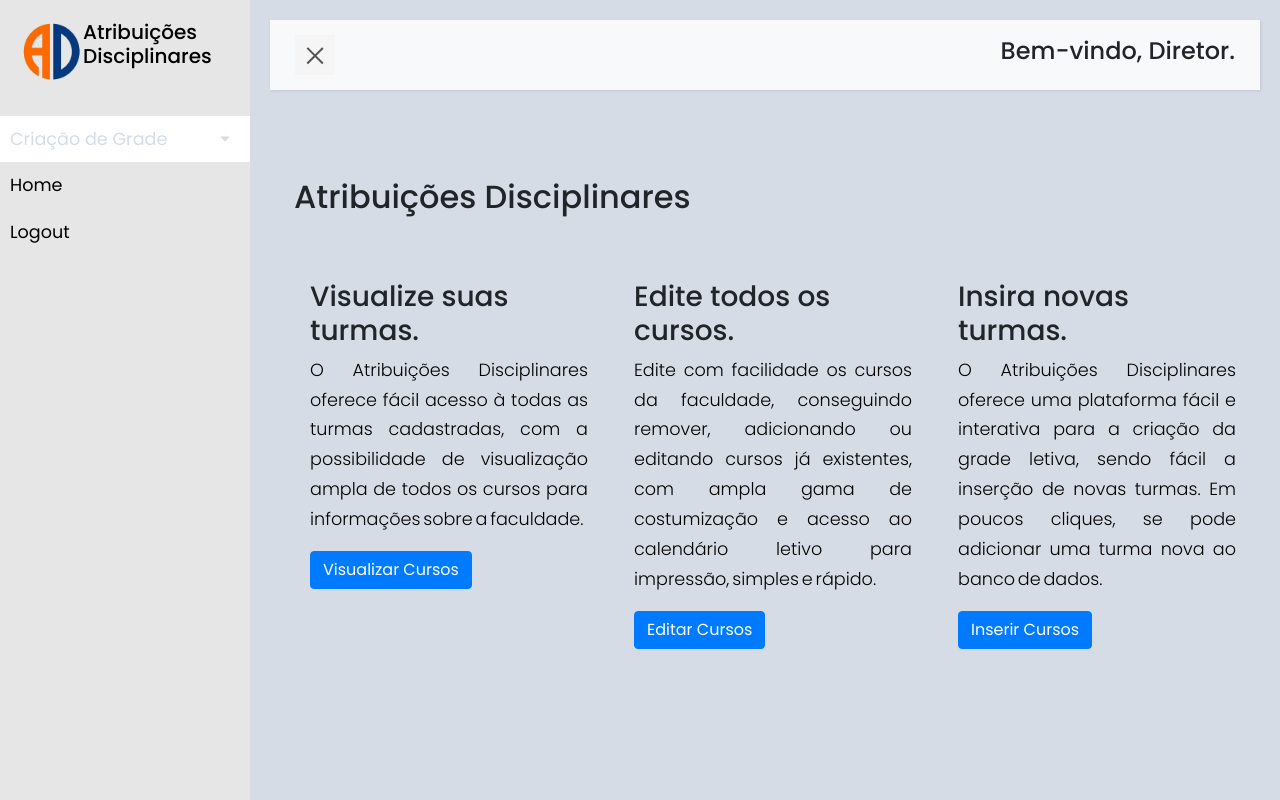
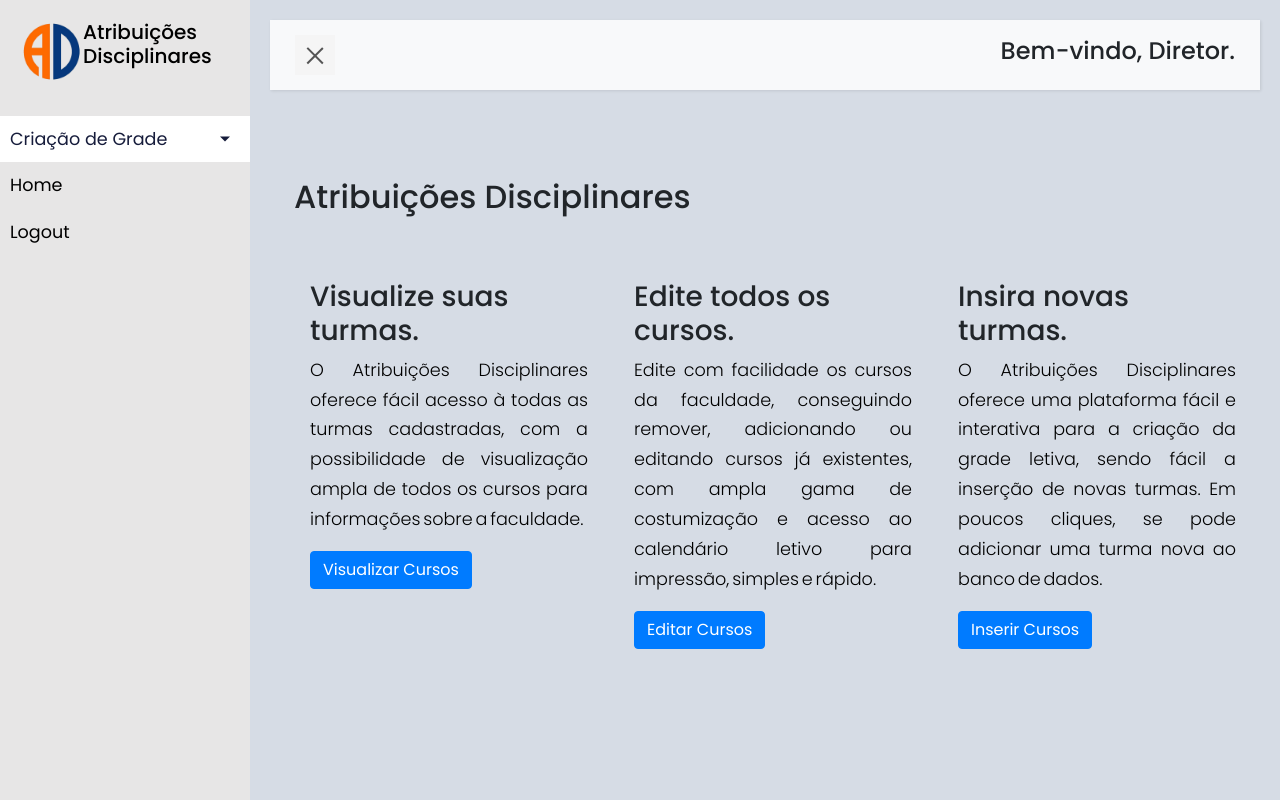
Before and after one commit to VedovelloLuis/Sagrac, a PHP site: page /project/diretorHome.html in a window 1280 px wide, with the pointer over the restyled element. Run offline with PHP 8.4, Linux system fonts and the light colour scheme; some libraries are stand-ins or nearby versions.

Commit message:
update: Hover sidebar

```diff
--- a/assets/style/diretorStyle.css
+++ b/assets/style/diretorStyle.css
@@ -87,13 +87,9 @@ a:focus {
   font-size: 1.1em;
   display: block;
 }
-#sidebar ul li a:hover {
-  color: #d6dce5;
-  background: #fff;
-}
-
+#sidebar ul li a:hover,
 #sidebar .active a:hover {
-  color: #d6dce5;
+  color: #161c3b;
   background: #fff;
 }
 
```
